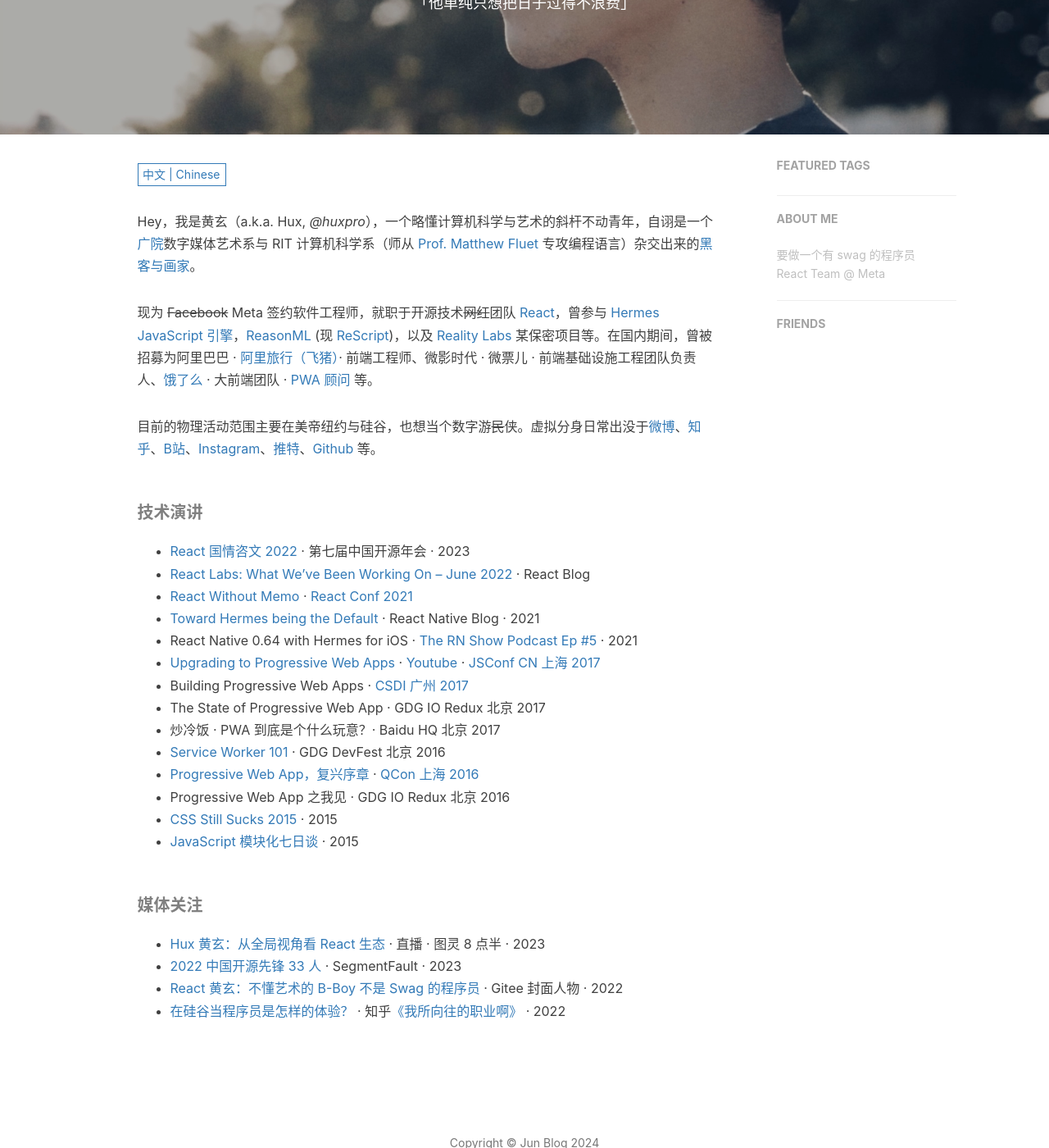
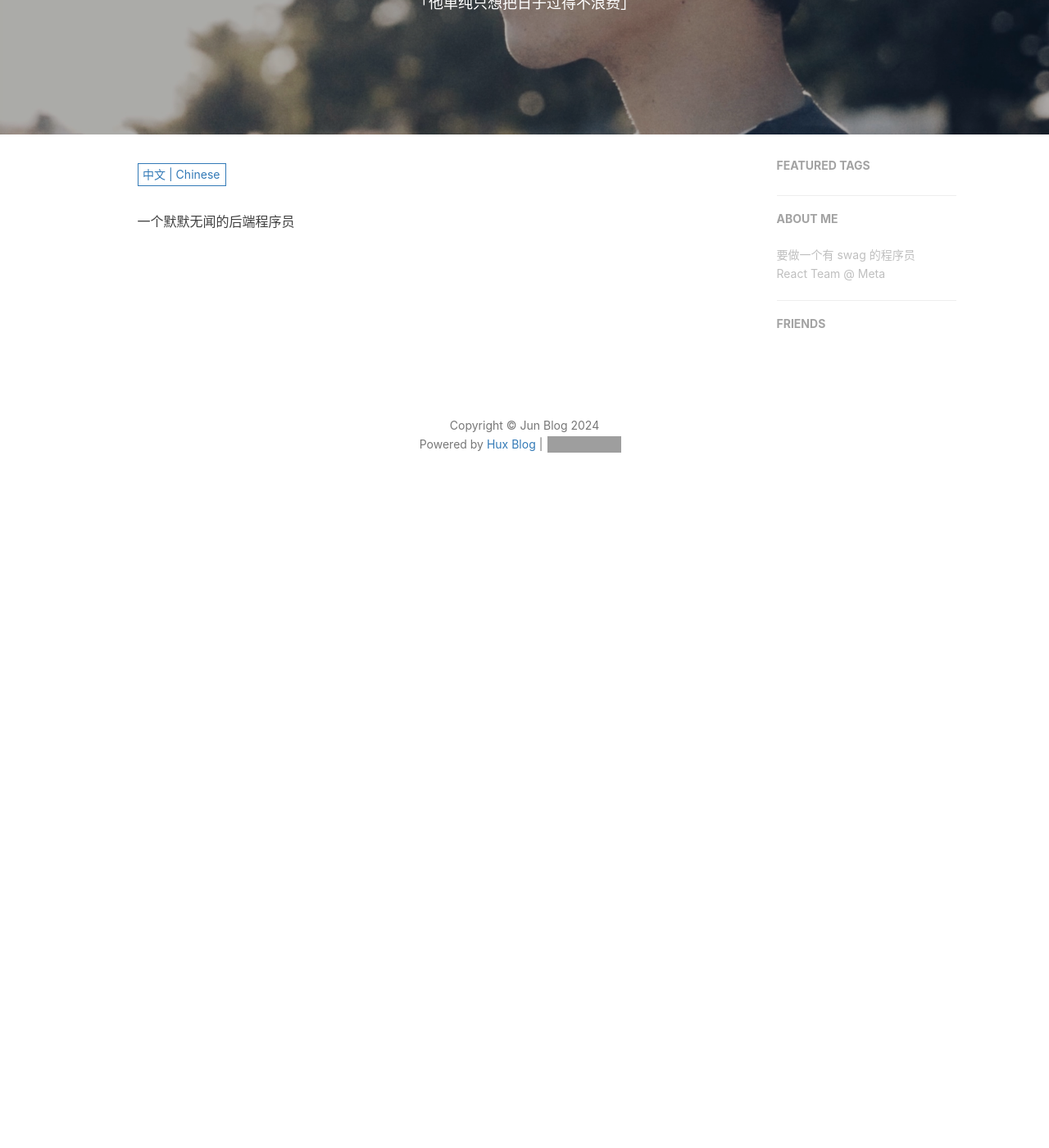
Before and after one commit to bytetraveler/bytetraveler.github.io, a Jekyll site: the page built from about.html, in a window 1280 px wide and 1400 px high, scrolled down 254 px. Shown: the whole window at 82% size. Built offline with Jekyll 4.4.1, drawn with Linux system fonts in a browser that asks for light colours; nearby versions of some CDN libraries; comment, search, counter and statistics services are not loaded; after the commit the page ends 900 px from its top, so only the background shows below that; grey boxes are pictures that could not be loaded.

Commit message:
change about

```diff
--- a/_includes/about/en.md
+++ /dev/null
@@ -1,38 +0,0 @@
-Hey, I am Huang, Xuan (a.k.a. _@huxpro_). I worked on the [React Team](https://beta.reactjs.org/community/meet-the-team#react-core) at <del>Facebook</del>Meta.
-
-I considered myself as a hybrid between a software engineer specifically into the programming languages theories and implementations domain (i.e. compiler, type system, type-based formal verification, virtual machine, runtime systems, garbage collection), and a creative technologiest deeply caring about many humanistic aspects (e.g. visual, sound, interaction) in UI and HCI in general.
-
-I also worked on the [Hermes JavaScript Engine](https://hermesengine.dev/), some other projects under the [Reality Labs (Research)](https://tech.fb.com/ar-vr/), and [ReasonML](https://reasonml.github.io/) (now [ReScript](https://rescript-lang.org/)) efforts at Meta (Facebook).
-
-In the past, I worked on [Alitrip (Fliggy)](https://www.alitrip.com/) mobile and web apps under the [Alibaba Group](https://en.wikipedia.org/wiki/Alibaba_Group), found and lead front-end infrastructure team at an unicorn startup company [Beijing Weiying (a.k.a. WePiao, now acquired by Maoyan)](https://www.crunchbase.com/organization/beijing-weiying-technology), and helped [Ele.me (now acquired by Alibaba)](https://en.wikipedia.org/wiki/Ele.me) to upgrade their mobile web site into [the first influential PWA (progressive web app) in China](https://medium.com/elemefe/upgrading-ele-me-to-progressive-web-app-2a446832e509).
-
-I studied BA, Digital Media Art at [Communication University of China](https://en.wikipedia.org/wiki/Communication_University_of_China) and MS, Computer Science (with a focus on programming languages, mainly supervised by [Prof. Matthew Fluet](https://www.cs.rit.edu/~mtf/)) at [Rochester Institute of Technology](https://en.wikipedia.org/wiki/Rochester_Institute_of_Technology).
-
-##### Appearence
-
-- [React Labs: What We've Been Working On – June 2022][12] · React Blog · 2022
-- [React Without Memo][11] · [React Conf 2021](https://conf.reactjs.org/)
-- [Toward Hermes being the Default][11] · React Native Blog · 2021
-- React Native 0.64 with Hermes for iOS · [The RN Show Podcast Ep #5](https://www.callstack.com/podcast-react-native-show) · 2021
-- [Upgrading to Progressive Web Apps][9] · [JSConf China Shanghai 2017](http://2017.jsconf.cn/)
-- Building Progressive Web Apps · [CSDI Guangzhou 2017](http://www.csdisummit.com/)
-- The State of Progressive Web App · GDG IO Redux Beijing 2017
-- PWA Rehashing · Baidu HQ Beijing 2017
-- [Service Worker 101][5] · GDG DevFest Beijing 2016
-- [Progressive Web Apps][4] · QCon Shanghai 2016
-- Progressive Web App in my POV · GDG IO Redux Beijing 2016
-- [CSS Still Sucks 2015][2] · 2015
-- [JavaScript Modularization Journey][1] · 2015
-
-[1]: //huangxuan.me/2015/07/09/js-module-7day/
-[2]: //huangxuan.me/2015/12/28/css-sucks-2015/
-[3]: //huangxuan.me/2016/06/05/pwa-in-my-pov/
-[4]: //huangxuan.me/2016/10/20/pwa-qcon2016/
-[5]: //huangxuan.me/2016/11/20/sw-101-gdgdf/
-[6]: https://yanshuo.io/assets/player/?deck=58ac8598b123db0067292f92 "PWA Rehashing"
-[7]: https://yanshuo.io/assets/player/?deck=593ad6fbfe88c2006a0a0d6d "The State of PWA"
-[8]: https://yanshuo.io/assets/player/?deck=594d673d570c357d0698a950 "Building PWA"
-[9]: //huangxuan.me/jsconfcn2017/
-[10]: https://reactnative.dev/blog/2021/10/26/toward-hermes-being-the-default
-[11]: https://youtu.be/lGEMwh32soc
-[12]: https://reactjs.org/blog/2022/06/15/react-labs-what-we-have-been-working-on-june-2022.html
--- a/_includes/about/zh.md
+++ b/_includes/about/zh.md
@@ -1,57 +1 @@
-Hey，我是黄玄（a.k.a. Hux, _@huxpro_），一个略懂计算机科学与艺术的斜杆不动青年，自诩是一个[广院](https://baike.baidu.com/item/%E4%B8%AD%E5%9B%BD%E4%BC%A0%E5%AA%92%E5%A4%A7%E5%AD%A6)数字媒体艺术系与 RIT 计算机科学系（师从 [Prof. Matthew Fluet](https://www.cs.rit.edu/~mtf/) 专攻编程语言）杂交出来的[黑客与画家](https://book.douban.com/subject/6021440/)。
-
-现为 <del>Facebook</del> Meta 签约软件工程师，就职于开源技术<del>网红</del>团队 [React](https://beta.reactjs.org/community/meet-the-team#react-core)，曾参与 [Hermes JavaScript 引擎](https://hermesengine.dev/)，[ReasonML](https://reasonml.github.io/) (现 [ReScript](https://rescript-lang.org/))，以及 [Reality Labs](https://tech.fb.com/ar-vr/) 某保密项目等。在国内期间，曾被招募为阿里巴巴 · [阿里旅行（飞猪）](http://alitrip.com)· 前端工程师、微影时代 · 微票儿 · 前端基础设施工程团队负责人、[饿了么](https://ele.me/) · 大前端团队 · [PWA 顾问](https://medium.com/elemefe/upgrading-ele-me-to-progressive-web-app-2a446832e509) 等。
-
-
-目前的物理活动范围主要在美帝纽约与硅谷，也想当个数字游<del>民</del>侠。虚拟分身日常出没于[微博](https://weibo.com/huxpro)、[知乎](https://www.zhihu.com/people/huxpro/pins/posts)、[B站](https://space.bilibili.com/43271611)、[Instagram](https://www.instagram.com/huxpro/)、[推特](https://twitter.com/Huxpro/)、[Github](https://github.com/huxpro) 等。
-
-
-##### 技术演讲
-
-- [React 国情咨文 2022][13] · 第七届中国开源年会 · 2023
-- [React Labs: What We've Been Working On – June 2022][12] · React Blog
-- [React Without Memo][11] · [React Conf 2021](https://conf.reactjs.org/)
-- [Toward Hermes being the Default][11] · React Native Blog · 2021
-- React Native 0.64 with Hermes for iOS · [The RN Show Podcast Ep #5](https://www.callstack.com/podcast-react-native-show) · 2021
-- [Upgrading to Progressive Web Apps][9] · [Youtube](https://www.youtube.com/watch?v=RWzMF-1fjJ8&t=1s) · [JSConf CN 上海 2017](http://2017.jsconf.cn/)
-- Building Progressive Web Apps · [CSDI 广州 2017](http://www.csdisummit.com/)
-- The State of Progressive Web App · GDG IO Redux 北京 2017
-- 炒冷饭 · PWA 到底是个什么玩意？· Baidu HQ 北京 2017
-- [Service Worker 101][5] · GDG DevFest 北京 2016
-- [Progressive Web App，复兴序章][4] · [QCon 上海 2016](http://2016.qconshanghai.com/presentation/3111)
-- Progressive Web App 之我见 · GDG IO Redux 北京 2016
-- [CSS Still Sucks 2015][2] · 2015
-- [JavaScript 模块化七日谈][1] · 2015
-
-
-##### 媒体关注
-
-- [Hux 黄玄：从全局视角看 React 生态][14] · 直播 · 图灵 8 点半 · 2023
-- [2022 中国开源先锋 33 人][18] · SegmentFault · 2023
-- [React 黄玄：不懂艺术的 B-Boy 不是 Swag 的程序员][16] · Gitee 封面人物 · 2022
-- [在硅谷当程序员是怎样的体验？][17] · 知乎[《我所向往的职业啊》](https://movie.douban.com/subject/36015036/) · 2022
-
-<!--
-- [掘金 AMA：我是前端娱乐圈的老人 & Facebook 实习生 -- 黄玄][19] · 2018
--->
-
-
-[1]: //huangxuan.me/2015/07/09/js-module-7day/
-[2]: //huangxuan.me/2015/12/28/css-sucks-2015/
-[3]: //huangxuan.me/2016/06/05/pwa-in-my-pov/
-[4]: //huangxuan.me/2016/10/20/pwa-qcon2016/
-[5]: //huangxuan.me/2016/11/20/sw-101-gdgdf/
-[6]: https://yanshuo.io/assets/player/?deck=58ac8598b123db0067292f92 "PWA Rehashing"
-[7]: https://yanshuo.io/assets/player/?deck=593ad6fbfe88c2006a0a0d6d "The State of PWA"
-[8]: https://yanshuo.io/assets/player/?deck=594d673d570c357d0698a950 "Building PWA"
-[9]: //huangxuan.me/jsconfcn2017/
-[10]: https://reactnative.dev/blog/2021/10/26/toward-hermes-being-the-default
-[11]: https://youtu.be/lGEMwh32soc
-[12]: https://reactjs.org/blog/2022/06/15/react-labs-what-we-have-been-working-on-june-2022.html
-[13]: https://www.bilibili.com/video/BV1LY411Q7hC/?spm_id_from=333.999.0.0
-[14]: https://appycyfaqcq1951.pc.xiaoe-tech.com/p/t_pc/course_pc_detail/video/v_64477dbfe4b0cf39e6c11d2a
-[15]: https://segmentfault.com/a/1190000043208486
-[16]: https://gitee.com/gitee-stars/30
-[17]: https://www.zhihu.com/zvideo/1542577108190068737?page=ogv
-[18]: https://segmentfault.com/a/1190000043208486
-[19]: https://juejin.cn/post/6844903750155419655
+一个默默无闻的后端程序员
--- a/_posts/2024-03-17-hello-2024.markdown
+++ b/_posts/2024-03-17-hello-2024.markdown
@@ -6,8 +6,6 @@ date:       2024-03-17 00:00:00
 author:     "Jun"
 header-img: "img/post-bg-2015.jpg"
 catalog: true
-tags:
-    - Meta
 ---
 
 > “Yeah It's on. ”
```
